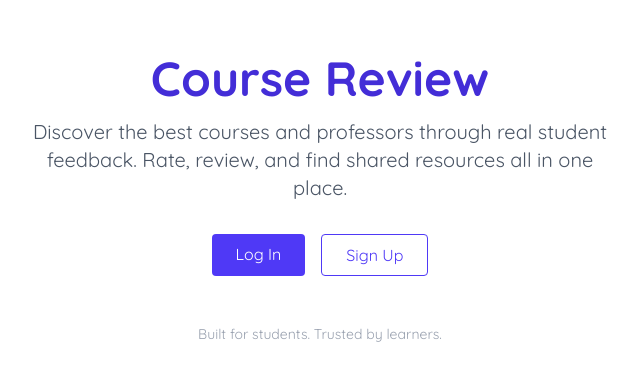
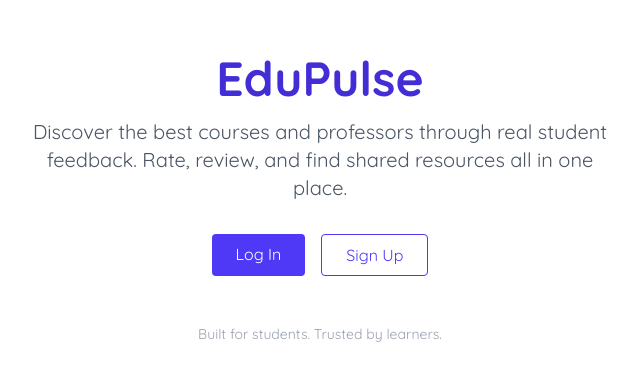
Before and after one commit to abdalla661/course-review, a Next.js app: page / in a window 1280 px wide. Shown: the part 201-582 px from the top of the page, without its empty margins (320-960 px from the left). Built offline with nearby package versions, Linux system fonts and the light colour scheme.

Commit message:
Fix name

```diff
--- a/app/page.js
+++ b/app/page.js
@@ -6,7 +6,7 @@ export default function HomePage() {
   return (
     <div className="min-h-screen bg-white text-gray-800 flex flex-col items-center justify-center px-4 py-12">
       <h1 className="text-4xl sm:text-5xl font-extrabold text-indigo-700 mb-4">
-        Course Review
+        EduPulse
       </h1>
       <p className="text-lg sm:text-xl text-gray-600 mb-8 text-center max-w-xl">
         Discover the best courses and professors through real student feedback. Rate, review, and find shared resources all in one place.
```
